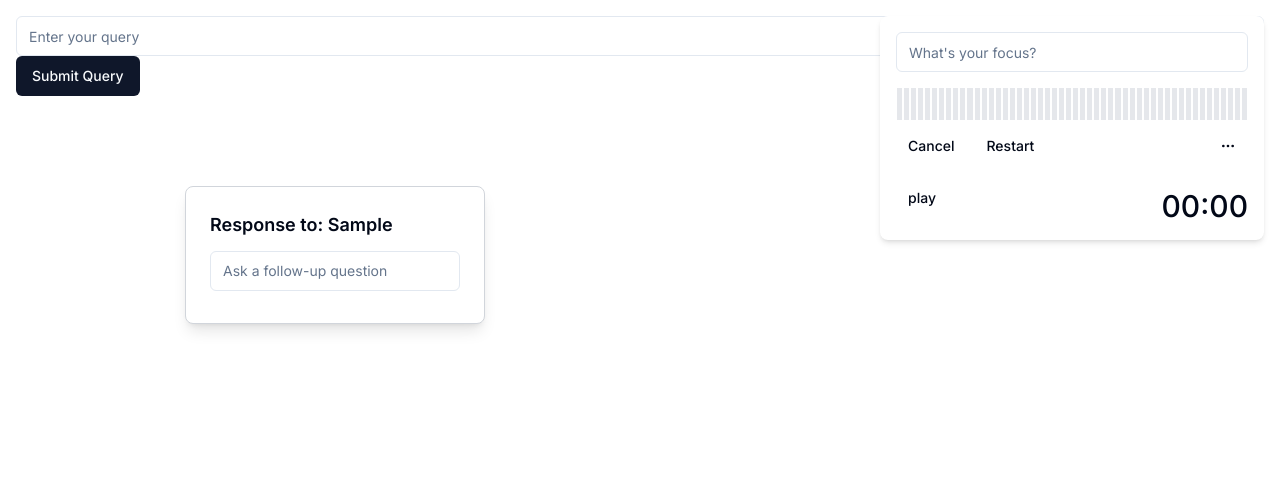
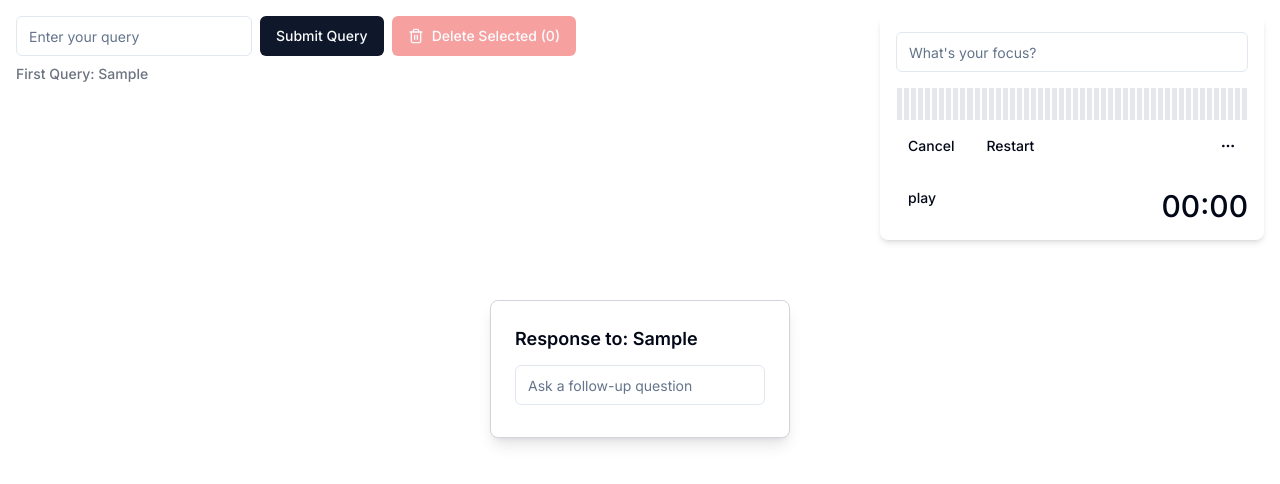
Before and after one commit to jackddouglas/llmap, a Next.js app: page / in a window 1280 px wide. Both pictures are taken after typing "Sample" into the empty fields and a click on the button "Submit Query". Shown: the top 484 px of the page. Built offline with nearby package versions, Linux system fonts and the light colour scheme.

Commit message:
add delete functionality and first query displauyed

```diff
--- a/app/page.tsx
+++ b/app/page.tsx
@@ -1,7 +1,7 @@
 "use client";
 
 import React, { useState, useRef, useEffect } from 'react';
-import { AlertCircle } from 'lucide-react';
+import { AlertCircle, Trash2 } from 'lucide-react';
 import { Alert, AlertDescription, AlertTitle } from '@/components/ui/alert';
 import { Button } from '@/components/ui/button';
 import { Input } from '@/components/ui/input';
@@ -14,12 +14,22 @@
   return `Response to: ${query}`;
 };
 
-const Node = ({ id, text, position, onDrag, onQuery }: { id: number; text: string; position: { x: number; y: number; }; onDrag: any; onQuery: any; }) => {
+interface NodeProps {
+  id: number;
+  text: string;
+  position: { x: number; y: number };
+  onDrag: (id: number, x: number, y: number) => void;
+  onQuery: (id: number, query: string) => void;
+  isSelected: boolean;
+  onSelect: (id: number) => void;
+}
+
+const Node = ({ id, text, position, onDrag, onQuery, isSelected, onSelect }: NodeProps) => {
   const [isDragging, setIsDragging] = useState(false);
   const [offset, setOffset] = useState({ x: 0, y: 0 });
   const nodeRef = useRef<HTMLDivElement>(null);
 
-  const handleMouseDown = (e: any) => {
+  const handleMouseDown = (e: React.MouseEvent<HTMLDivElement>) => {
     setIsDragging(true);
     const rect = nodeRef.current?.getBoundingClientRect();
     if (rect) {
@@ -30,7 +40,7 @@
     }
   };
 
-  const handleMouseMove = (e: any) => {
+  const handleMouseMove = (e: MouseEvent) => {
     if (isDragging) {
       const newX = e.clientX - offset.x;
       const newY = e.clientY - offset.y;
@@ -59,9 +69,10 @@
   return (
     <div
       ref={nodeRef}
-      className="absolute p-6 bg-white border border-gray-300 rounded-lg shadow-lg cursor-move"
+      className={`absolute p-6 bg-white border ${isSelected ? 'border-blue-500' : 'border-gray-300'} rounded-lg shadow-lg cursor-move`}
       style={{ left: `${position.x}px`, top: `${position.y}px`, width: '300px' }}
       onMouseDown={handleMouseDown}
+      onClick={() => onSelect(id)}
     >
       <h3 className="text-lg font-semibold mb-3">{text}</h3>
       <Input
@@ -80,7 +91,7 @@
   );
 };
 
-const QueryLabel = ({ query, x, y }: { query: any, x: any, y: any }) => {
+const QueryLabel = ({ query, x, y }: { query: string, x: number, y: number }) => {
   const labelRef = useRef<SVGTextElement>(null);
   const [dimensions, setDimensions] = useState({ width: 0, height: 0 });
 
@@ -135,7 +146,7 @@
   query: string;
 }
 
-function isNodeWithPosition(node: any): node is { position: { x: number; y: number } } {
+function isNodeWithPosition(node: Partial<Node>): node is Node {
   return node && typeof node.position === 'object' &&
     typeof node.position.x === 'number' &&
     typeof node.position.y === 'number';
@@ -146,19 +157,25 @@
   const [nodes, setNodes] = useState<Node[]>([]);
   const [edges, setEdges] = useState<Edge[]>([]);
   const [error, setError] = useState<string | null>(null);
+  const [selectedNodes, setSelectedNodes] = useState<number[]>([]);
+  const [firstQuery, setFirstQuery] = useState<string | null>(null);
 
-  const handleQuery = async (parentId = null) => {
+  const handleQuery = async (parentId: number | null = null) => {
     try {
       setError(null);
       const response = await callClaudeAPI(query);
       const newNode = {
         id: Date.now(),
         text: response,
-        position: { x: Math.random() * (window.innerWidth - 350), y: Math.random() * (window.innerHeight - 200) },
+        position: parentId === null
+          ? { x: window.innerWidth / 2 - 150, y: window.innerHeight / 2 - 100 }
+          : { x: Math.random() * (window.innerWidth - 350), y: Math.random() * (window.innerHeight - 200) },
       };
       setNodes([...nodes, newNode]);
       if (parentId !== null) {
         setEdges([...edges, { from: parentId, to: newNode.id, query }]);
+      } else {
+        setFirstQuery(query);
       }
       setQuery('');
     } catch (err) {
@@ -172,12 +189,27 @@
     ));
   };
 
+  const handleNodeSelect = (id: number) => {
+    setSelectedNodes(prev =>
+      prev.includes(id) ? prev.filter(nodeId => nodeId !== id) : [...prev, id]
+    );
+  };
+
+  const handleDeleteSelected = () => {
+    setNodes(nodes.filter(node => !selectedNodes.includes(node.id)));
+    setEdges(edges.filter(edge =>
+      !selectedNodes.includes(edge.from) && !selectedNodes.includes(edge.to)
+    ));
+    setSelectedNodes([]);
+  };
+
   return (
     <div className="relative w-full h-screen p-4 overflow-hidden">
       <div className="absolute top-4 right-4 z-10">
         <PomodoroTimer />
       </div>
-      <div className="mb-4">
+      <div className="mb-4 flex flex-col items-start">
+        <div className="flex items-center mb-2">
           <Input
             type="text"
             value={query}
@@ -185,7 +217,21 @@
             placeholder="Enter your query"
             className="mr-2"
           />
-        <Button onClick={() => handleQuery()}>Submit Query</Button>
+          <Button onClick={() => handleQuery()} className="mr-2">Submit Query</Button>
+          <Button
+            onClick={handleDeleteSelected}
+            variant="destructive"
+            disabled={selectedNodes.length === 0}
+          >
+            <Trash2 className="mr-2 h-4 w-4" />
+            Delete Selected ({selectedNodes.length})
+          </Button>
+        </div>
+        {firstQuery && (
+          <div className="text-sm font-medium text-gray-500">
+            First Query: {firstQuery}
+          </div>
+        )}
       </div>
 
       {error && (
@@ -237,12 +283,14 @@
           text={node.text}
           position={node.position}
           onDrag={handleDrag}
-          onQuery={(id: any, query: string) => {
+          onQuery={(id: number, query: string) => {
             setQuery(query);
             handleQuery(id);
           }}
+          isSelected={selectedNodes.includes(node.id)}
+          onSelect={handleNodeSelect}
         />
       ))}
     </div>
   );
-};
+}
```
Lines whose indentation alone changed are shown as unchanged.
